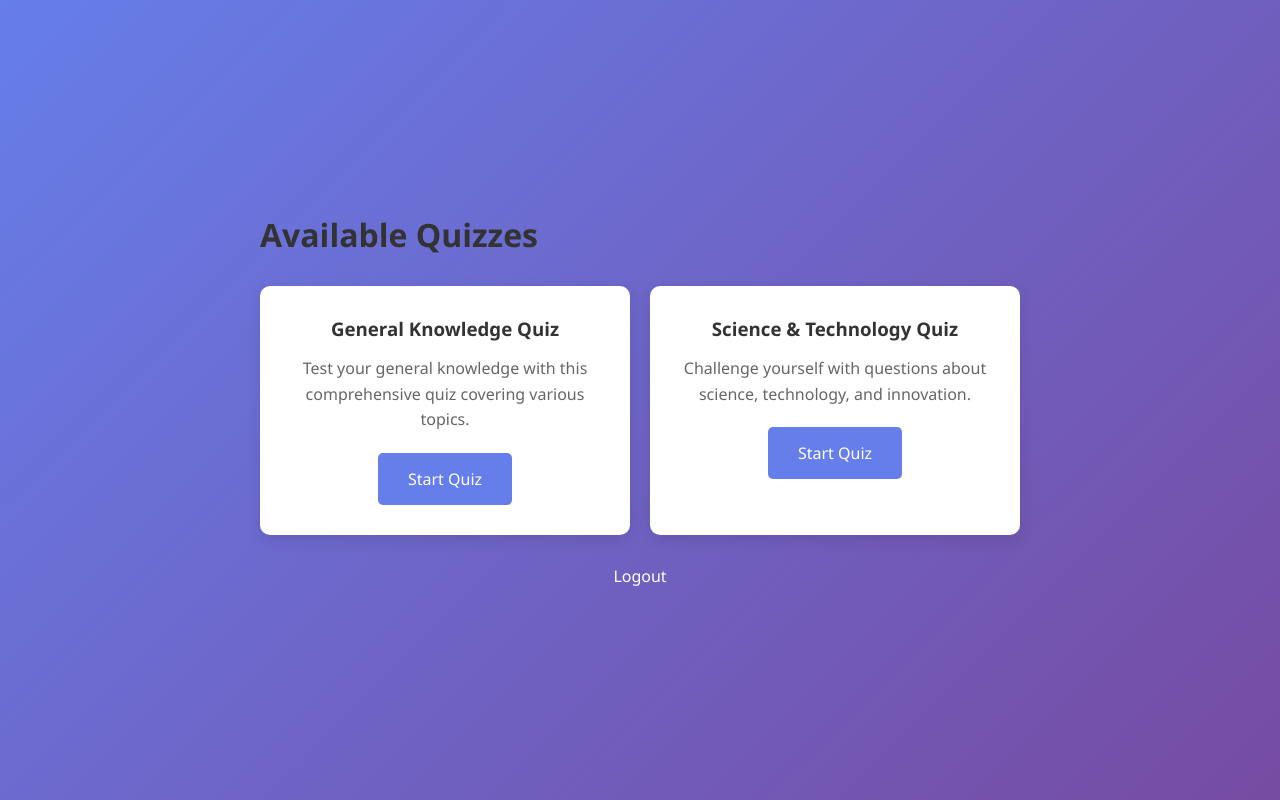
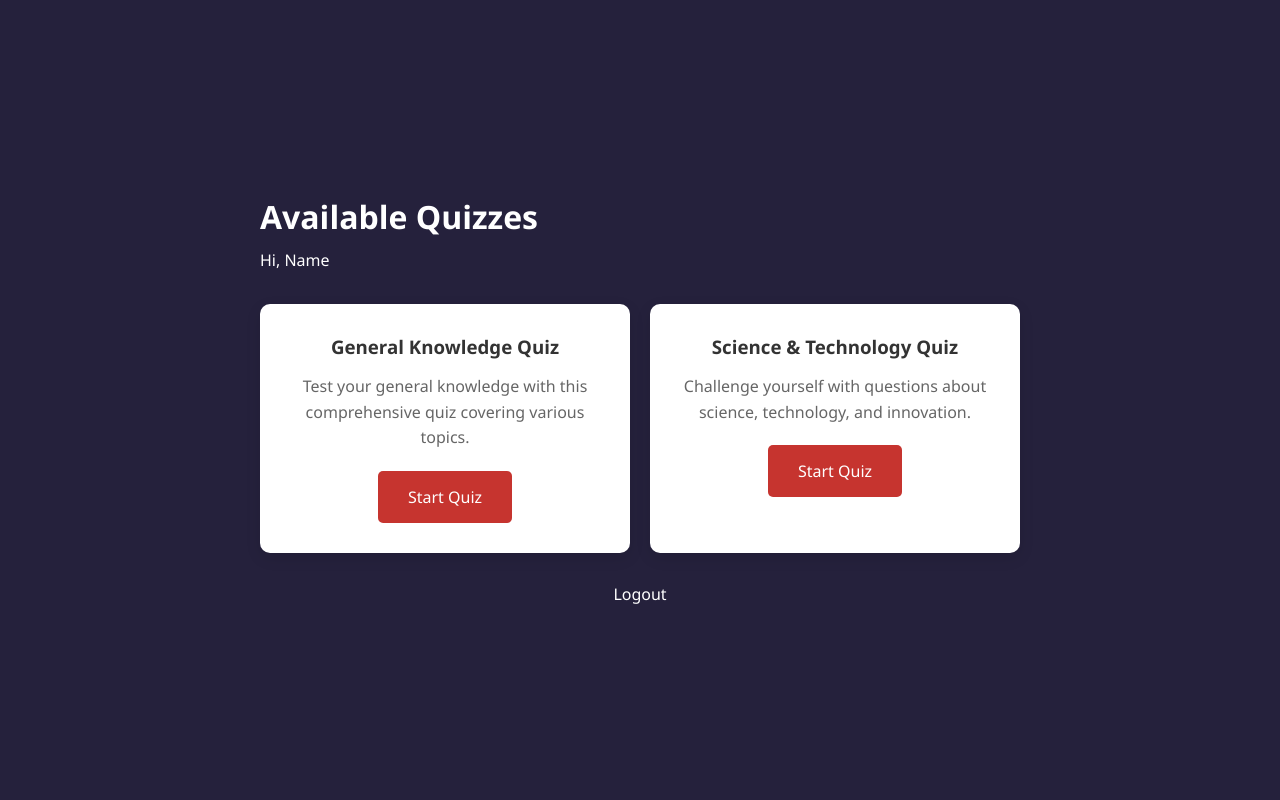
Before and after one commit to andywahyudi/quiz-dashboard, a PHP site: page /quizzes.php in a window 1280 px wide. Run offline with PHP 8.4, Linux system fonts and the light colour scheme; the visitor is signed in with stand-in values (Sample User, id 1); data comes from the database, SQL or seed files in the repository.

Commit message:
restyling

```diff
--- a/assets/style.css
+++ b/assets/style.css
@@ -6,7 +6,7 @@
 
 body {
     font-family: 'Segoe UI', Tahoma, Geneva, Verdana, sans-serif;
-    background: linear-gradient(135deg, #667eea 0%, #764ba2 100%);
+    background: #25213c; /*linear-gradient(135deg, #c6342f 0%, #764ba2 100%);*/
     min-height: 100vh;
     display: flex;
     align-items: center;
@@ -17,6 +17,14 @@
     width: 100%;
     max-width: 800px;
     padding: 20px;
+}
+
+.container h1 {
+    color: #fff;
+}
+
+.dark-content {
+    color: #fff;
 }
 
 .form-container {
@@ -58,11 +66,11 @@
 input[type="email"]:focus,
 input[type="text"]:focus {
     outline: none;
-    border-color: #667eea;
+    border-color: #c6342f;
 }
 
 .btn-primary {
-    background: #667eea;
+    background: #c6342f;
     color: white;
     padding: 15px 30px;
     border: none;
@@ -167,7 +175,7 @@
 }
 
 a {
-    color: #667eea;
+    color: #c6342f;
     text-decoration: none;
 }
 
@@ -248,7 +256,7 @@
     padding: 10px;
     background: #f8f9fa;
     border-radius: 5px;
-    border-left: 4px solid #667eea;
+    border-left: 4px solid #c6342f;
 }
 
 .info-note p {
--- a/quizzes.php
+++ b/quizzes.php
@@ -23,7 +23,7 @@
 <body>
     <div class="container">
         <h1>Available Quizzes</h1>
-        <p></p>
+        <p class="dark-content">Hi, <?php echo $name = ucwords(str_replace('.', ' ', strstr($_SESSION['email'], '@', true))); ?></p>
 
         <div class="quiz-grid">
             <?php foreach ($quizzes as $quiz): ?>
```
